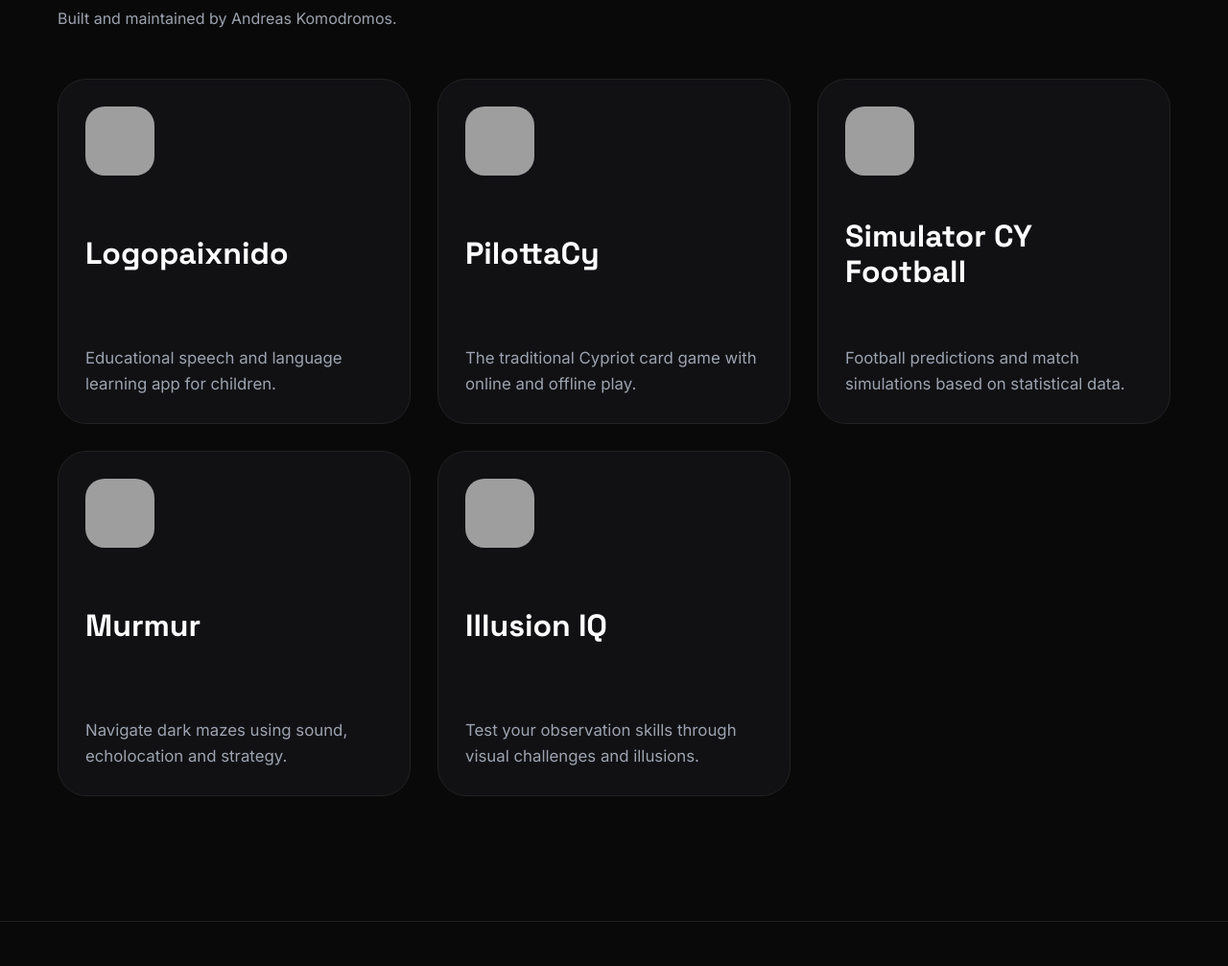
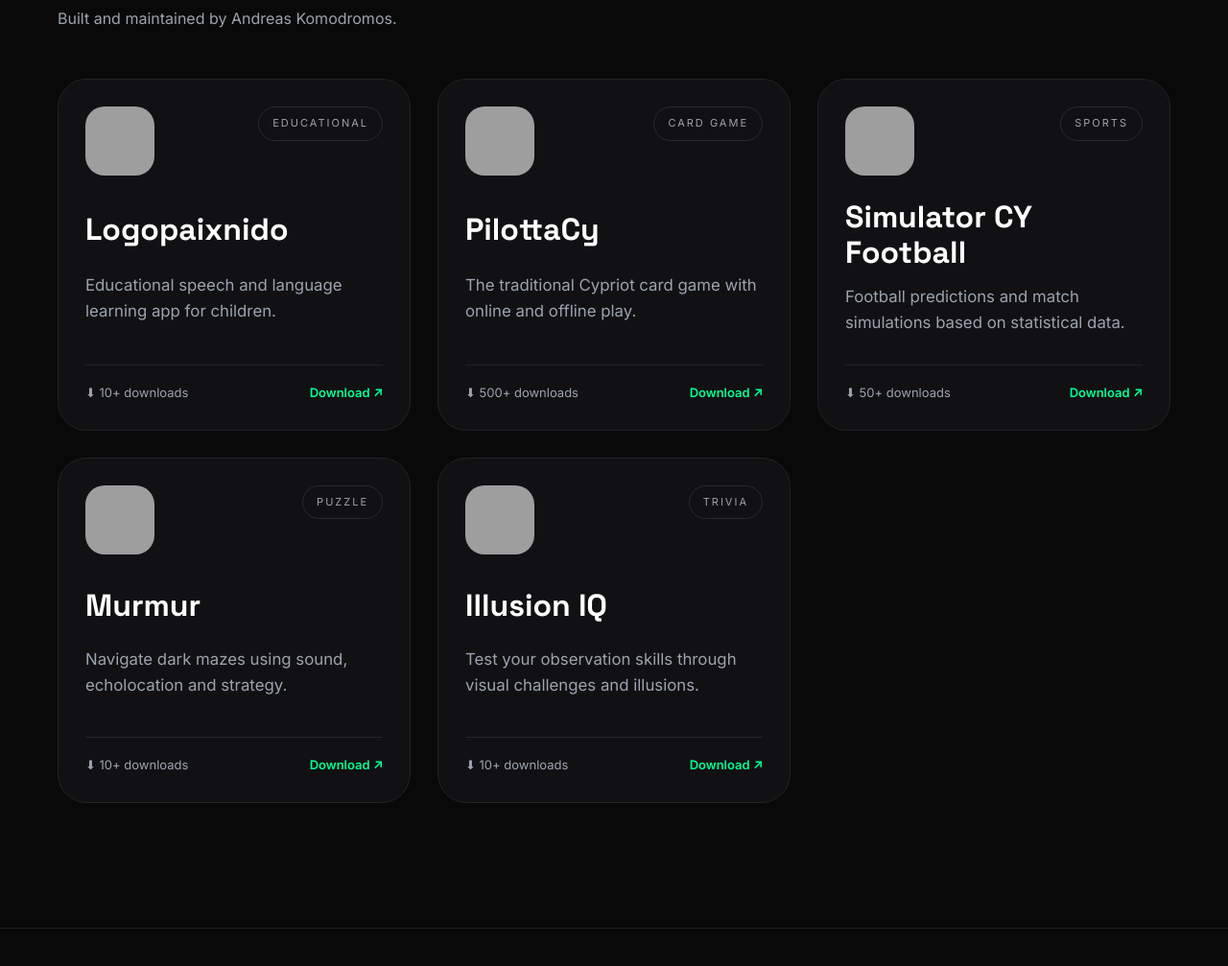
Before and after one commit to andreaskapps/andreask-apps, a plain HTML site: page index.html in a window 1280 px wide. Shown: the part 800-1807 px from the top of the page at 96% size. Drawn offline with Linux system fonts and the light colour scheme; grey boxes are pictures that could not be loaded.

Commit message:
Update index.html

```diff
--- a/index.html
+++ b/index.html
@@ -44,77 +44,120 @@
     <h2>My Apps</h2>
     <p>Built and maintained by Andreas Komodromos.</p>
   </div>
-
 <section class="apps">
 
   <a class="card"
     href="https://play.google.com/store/apps/details?id=com.logopaixnido"
     target="_blank">
 
-      <img
-        src="https://play-lh.googleusercontent.com/mnjWKfCPGdKp4A0xikkYEqk27rF2M0BKEvfKT7ucP9-4PXkH-bjIQBTUYbVI4oEBtpJi91Z144orGfZq9BsdyA=w480-h960-rw">
+    <div class="card-top">
+      <img src="https://play-lh.googleusercontent.com/mnjWKfCPGdKp4A0xikkYEqk27rF2M0BKEvfKT7ucP9-4PXkH-bjIQBTUYbVI4oEBtpJi91Z144orGfZq9BsdyA=w480-h960-rw">
+      <span class="category">EDUCATIONAL</span>
+    </div>
 
     <h3>Logopaixnido</h3>
 
     <p>
       Educational speech and language learning app for children.
     </p>
+
+    <div class="card-footer">
+      <span>⬇ 10+ downloads</span>
+      <span class="download-link">Download ↗</span>
+    </div>
+
   </a>
+
 
   <a class="card"
     href="https://play.google.com/store/apps/details?id=com.pilotta"
     target="_blank">
 
-      <img
-        src="https://play-lh.googleusercontent.com/a06N4y4tmqZgXaSmFRJ1g3hNh7UVlqk6PGmcFQZYtNiI7AMyhxVu6vXLMEtKOp-HKzShr8S_h-J3g9hfFrnp=s96-rw">
+    <div class="card-top">
+      <img src="https://play-lh.googleusercontent.com/a06N4y4tmqZgXaSmFRJ1g3hNh7UVlqk6PGmcFQZYtNiI7AMyhxVu6vXLMEtKOp-HKzShr8S_h-J3g9hfFrnp=s96-rw">
+      <span class="category">CARD GAME</span>
+    </div>
 
     <h3>PilottaCy</h3>
 
     <p>
       The traditional Cypriot card game with online and offline play.
     </p>
+
+    <div class="card-footer">
+      <span>⬇ 500+ downloads</span>
+      <span class="download-link">Download ↗</span>
+    </div>
+
   </a>
+
 
   <a class="card"
     href="https://play.google.com/store/apps/details?id=com.simulatorcyfootball"
     target="_blank">
 
-      <img
-        src="https://play-lh.googleusercontent.com/iL9kLIHkUB_WmO6lMXs5bKphMkZdrob_IdX55eOtku0ycy1dHrWd1LYZkWTchBc9510_R3DULTMgAN7OaUUxtA=s96-rw">
+    <div class="card-top">
+      <img src="https://play-lh.googleusercontent.com/iL9kLIHkUB_WmO6lMXs5bKphMkZdrob_IdX55eOtku0ycy1dHrWd1LYZkWTchBc9510_R3DULTMgAN7OaUUxtA=s96-rw">
+      <span class="category">SPORTS</span>
+    </div>
 
     <h3>Simulator CY Football</h3>
 
     <p>
       Football predictions and match simulations based on statistical data.
     </p>
+
+    <div class="card-footer">
+      <span>⬇ 50+ downloads</span>
+      <span class="download-link">Download ↗</span>
+    </div>
+
   </a>
+
 
   <a class="card"
     href="https://play.google.com/store/apps/details?id=com.Murmur"
     target="_blank">
 
-      <img
-        src="https://play-lh.googleusercontent.com/AobPyHKyiCxZlXigbZ-l-KM7GNfc34pWEUxIGySbF8rUwGbEMkSDES52puLG3nFWK1xa05lauBitnVVjOUcNlw=s96-rw">
+    <div class="card-top">
+      <img src="https://play-lh.googleusercontent.com/AobPyHKyiCxZlXigbZ-l-KM7GNfc34pWEUxIGySbF8rUwGbEMkSDES52puLG3nFWK1xa05lauBitnVVjOUcNlw=s96-rw">
+      <span class="category">PUZZLE</span>
+    </div>
 
     <h3>Murmur</h3>
 
     <p>
       Navigate dark mazes using sound, echolocation and strategy.
     </p>
+
+    <div class="card-footer">
+      <span>⬇ 10+ downloads</span>
+      <span class="download-link">Download ↗</span>
+    </div>
+
   </a>
+
 
   <a class="card"
     href="https://play.google.com/store/apps/details?id=com.allusion"
     target="_blank">
 
-      <img
-        src="https://play-lh.googleusercontent.com/Bnw2OVjjQXUrFsudmfm0a2m8ZZOkVpXVHL0EPChUtpXB9uDH2yo2RXhakEuBd2o1mn6t-6ijMddb9etiiy8Snw=w480-h960-rw">
+    <div class="card-top">
+      <img src="https://play-lh.googleusercontent.com/Bnw2OVjjQXUrFsudmfm0a2m8ZZOkVpXVHL0EPChUtpXB9uDH2yo2RXhakEuBd2o1mn6t-6ijMddb9etiiy8Snw=w480-h960-rw">
+      <span class="category">TRIVIA</span>
+    </div>
 
     <h3>Illusion IQ</h3>
 
     <p>
       Test your observation skills through visual challenges and illusions.
     </p>
+
+    <div class="card-footer">
+      <span>⬇ 10+ downloads</span>
+      <span class="download-link">Download ↗</span>
+    </div>
+
   </a>
 
 </section>
```
Lines whose indentation alone changed are shown as unchanged.
